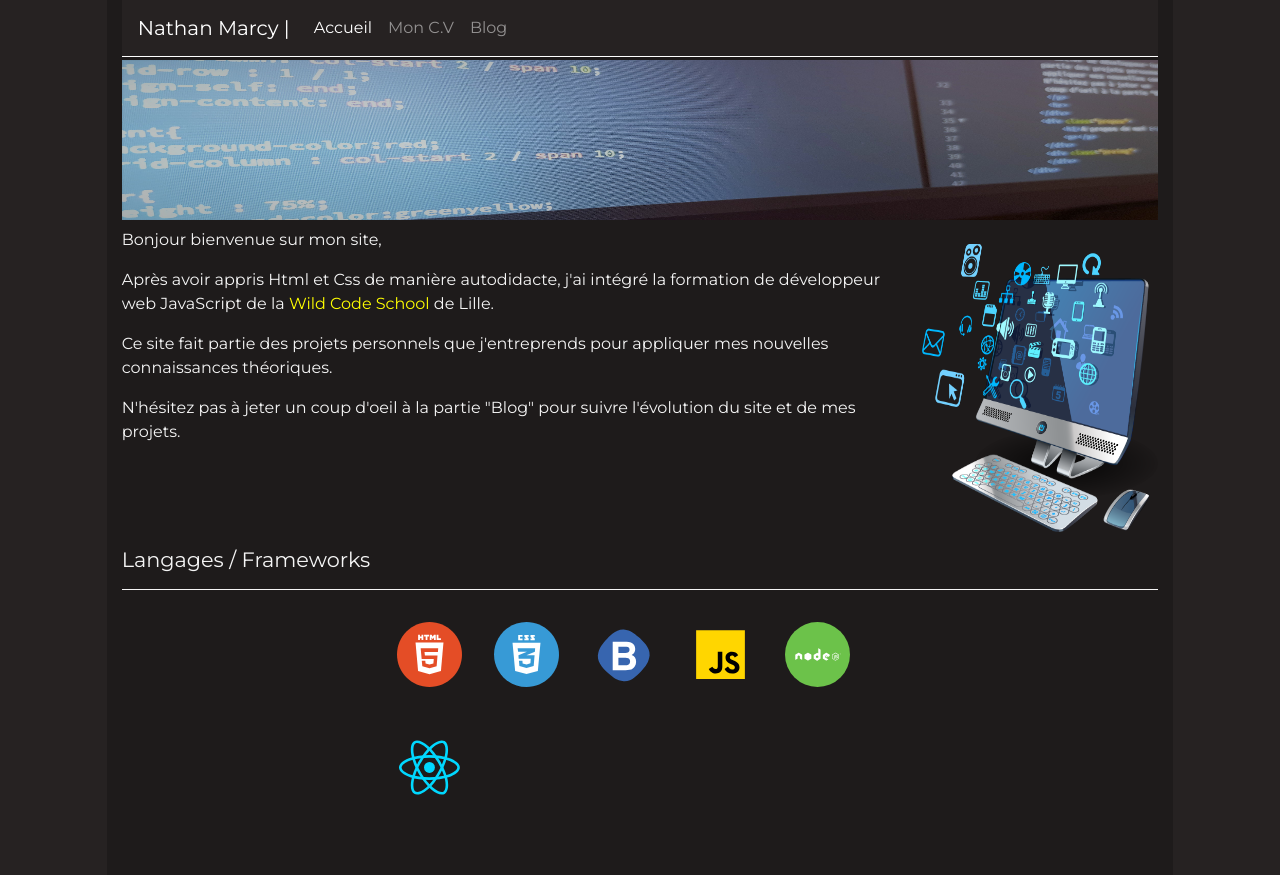
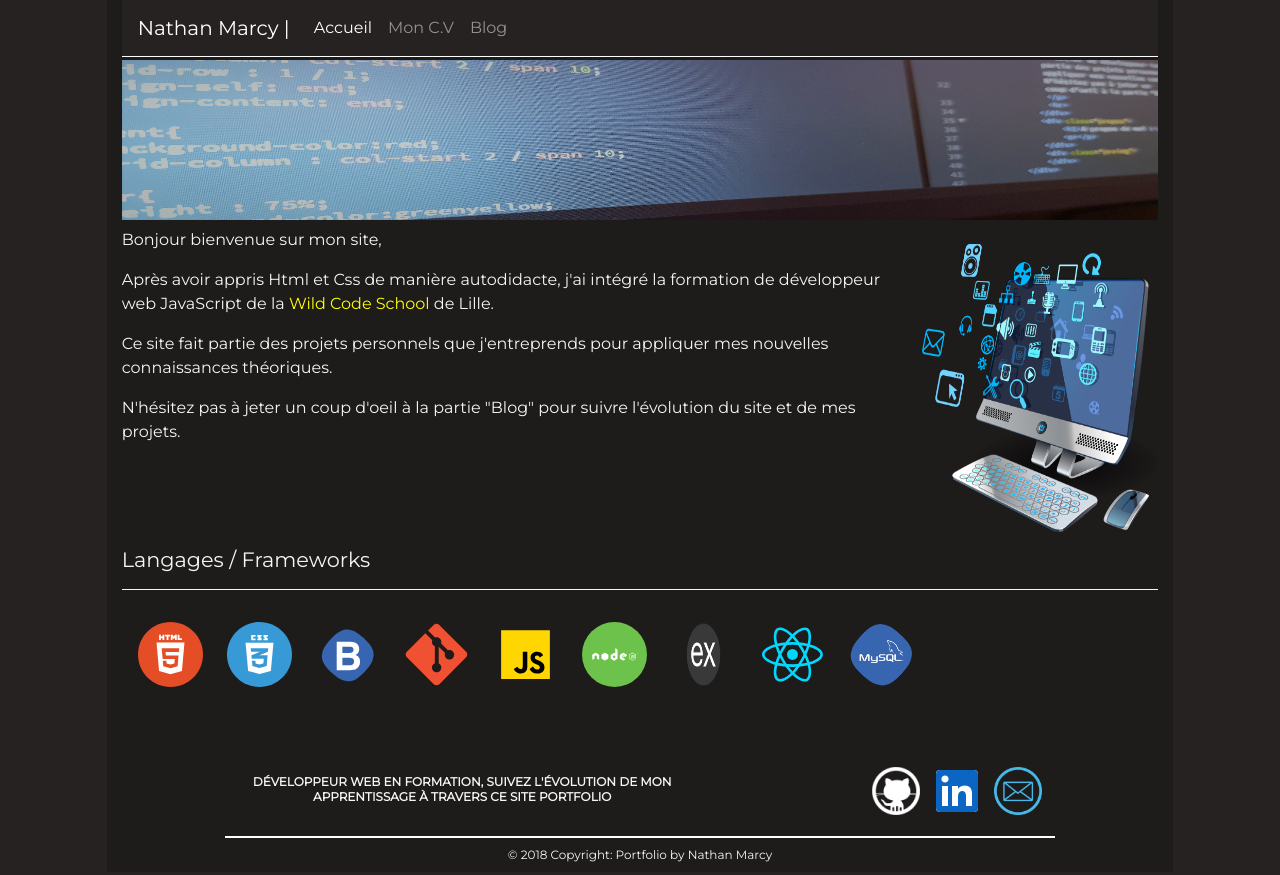
Before and after one commit to Delien/Portfolio, a plain HTML site: page index.html in a window 1280 px wide. Shown: the top 875 px of the page. Drawn offline with nearby package versions, Linux system fonts and the light colour scheme.

Commit message:
adding new technologies in index html

```diff
--- a/index.html
+++ b/index.html
@@ -98,34 +98,44 @@
       </div>
 
       <h1>Langages / Frameworks</h1>
-
-      <div class="row langages">
-        <figure class="text-hide">
+      <div class="row">
+        <figure class="text-hide col-1">
           <img src="./pictures/html.svg" alt="Html logo" />
           <figcaption>HTML 5</figcaption>
         </figure>
-        <figure class="text-hide">
+        <figure class="text-hide col-1">
           <img src="./pictures/css.svg" alt="Css logo" />
           <figcaption class="css_text">CSS 3</figcaption>
         </figure>
-        <figure class="text-hide">
+        <figure class="text-hide col-1">
           <img src="./pictures/bootstrap.svg" alt="Bootstrap logo" />
           <figcaption>Bootstrap</figcaption>
         </figure>
-        <figure class="text-hide">
+        <figure class="text-hide col-1">
+          <img src="./pictures/git.svg" alt="Git logo" />
+          <figcaption class="css_text">Git</figcaption>
+        </figure>
+        <figure class="text-hide col-1">
           <img src="./pictures/js.svg" alt="Js logo" />
           <figcaption>JavaScript</figcaption>
         </figure>
-        <figure class="text-hide">
+        <figure class="text-hide col-1">
           <img src="./pictures/node.svg" alt="Node logo" />
           <figcaption>Node.Js.</figcaption>
         </figure>
-        <figure class="text-hide">
+        <figure class="text-hide col-1">
+          <img src="./pictures/express.png" alt="ExpressJs logo" />
+          <figcaption>Express.Js.</figcaption>
+        </figure>
+        <figure class="text-hide col-1">
           <img src="./pictures/reactjs.svg" alt="ReactJs logo" />
           <figcaption>React.Js.</figcaption>
         </figure>
+        <figure class="text-hide col-1">
+          <img src="./pictures/mysql.png" alt="mysql logo" />
+          <figcaption class="css_text">MySql</figcaption>
+        </figure>
       </div>
-
       <!--Footer-->
 
       <footer class="page-footer font-small allFooter">
```
